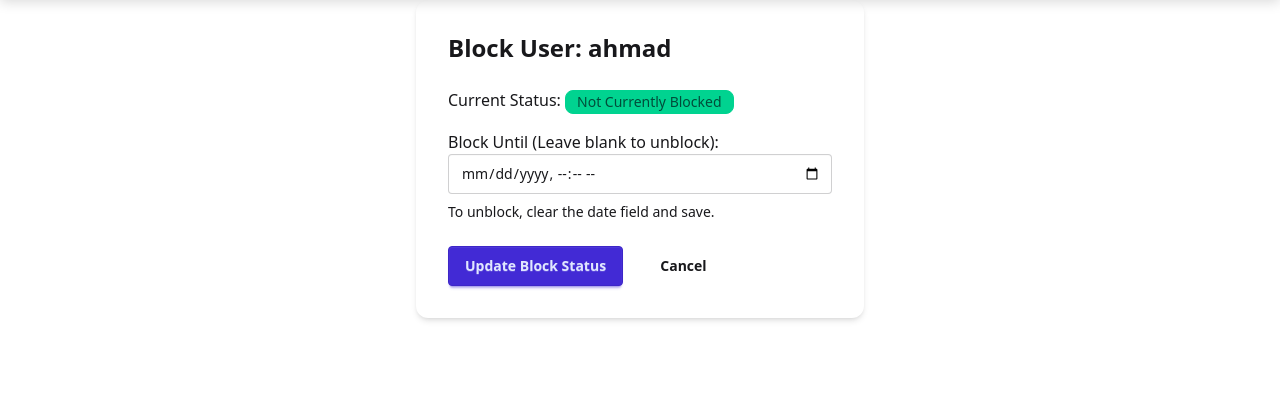
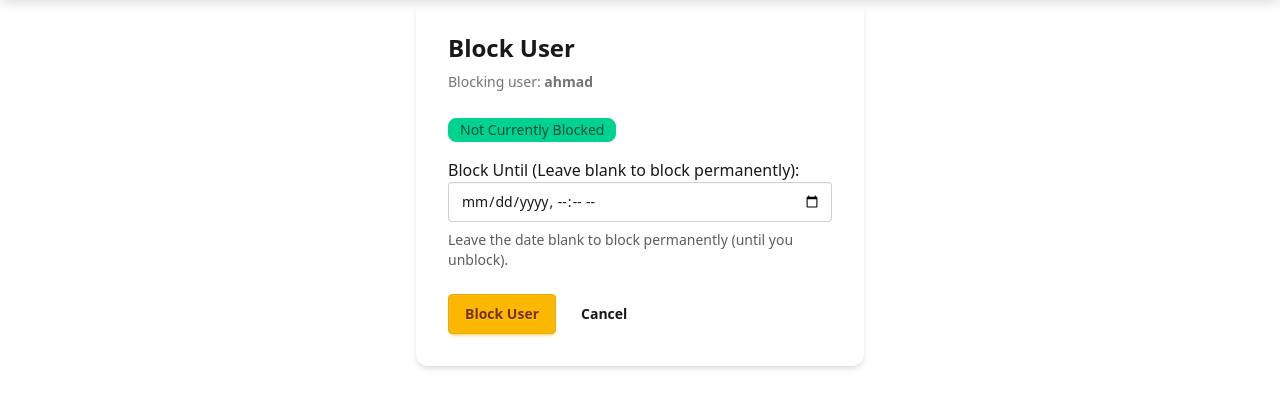
Before and after one commit to alikalary1997/NetMaster, a Django app: page /quiz/admin/users/block/11/ in a window 1280 px wide. Shown: the part 70-478 px from the top of the page. Run offline with Django 5.2, Linux system fonts and the light colour scheme; a user stored in the database is signed in; data comes from the database, SQL or seed files in the repository; both versions use the stored data as it was after the commit; style sheets or scripts are compiled from the project's sources.

Commit message:
chak krdni bashi block krdn

```diff
--- a/quiz/forms.py
+++ b/quiz/forms.py
@@ -155,11 +155,11 @@ class UserBlockForm(forms.ModelForm):
         widget=forms.DateTimeInput(
             attrs={"type": "datetime-local", "class": "input input-bordered w-full"}
         ),
-        label="Block Until (Leave blank to unblock)",
+        label="Block Until (Leave blank to block permanently)",
     )
 
     class Meta:
-        model = UserProfile  # Correctly targets UserProfile
+        model = UserProfile
         fields = ["blocked_until"]
 
     def clean_blocked_until(self):
--- a/quiz/models.py
+++ b/quiz/models.py
@@ -27,6 +27,9 @@ class UserProfile(models.Model):
     blocked_until = models.DateTimeField(
         null=True, blank=True
     )  # Field for temporary blocking
+    is_blocked = models.BooleanField(
+        default=False
+    )  # True when permanently blocked (no expiry)
     has_full_access = models.BooleanField(
         default=False
     )  # True when user has paid/granted full access
@@ -41,6 +44,13 @@ class UserProfile(models.Model):
         """Return True if premium is active (not expired)."""
         from django.utils import timezone
         return bool(self.premium_expires_at and self.premium_expires_at > timezone.now())
+
+    def is_currently_blocked(self):
+        """Return True if the user is blocked (permanently or temporarily)."""
+        from django.utils import timezone
+        if self.is_blocked:
+            return True
+        return bool(self.blocked_until and self.blocked_until > timezone.now())
 
     def premium_days_left(self):
         """Return number of full days remaining in premium, or 0."""
--- a/quiz/templates/quiz/custom_admin/user_block_form.html
+++ b/quiz/templates/quiz/custom_admin/user_block_form.html
@@ -4,11 +4,12 @@
 
 {% block content %}
 <div class="max-w-md mx-auto bg-base-100 p-8 rounded-xl shadow-md">
-    <h2 class="text-2xl font-bold mb-6">Block User: {{ user_to_block.username }}</h2>
-    <p class="mb-4">Current Status:
-        {# Access blocked_until via user_to_block.userprofile #}
-        {% if user_to_block.userprofile.blocked_until and user_to_block.userprofile.blocked_until > now %}
-            <span class="badge badge-warning">Blocked Until: {{ user_to_block.userprofile.blocked_until|date:"Y-m-d H:i" }}</span>
+    <h2 class="text-2xl font-bold mb-2">Block User</h2>
+    <p class="text-sm text-base-content/60 mb-6">Blocking user: <strong>{{ user_to_block.username }}</strong></p>
+
+    <p class="mb-4">
+        {% if user_to_block.userprofile.is_currently_blocked %}
+            <span class="badge badge-warning">Currently Blocked</span>
         {% else %}
             <span class="badge badge-success">Not Currently Blocked</span>
         {% endif %}
@@ -16,10 +17,12 @@
 
     <form method="post">
         {% csrf_token %}
-        {{ form.as_p }} {# Renders the form fields #}
-        <p class="text-sm text-base-content mt-2">To unblock, clear the date field and save.</p>
-        <button type="submit" class="btn btn-primary mt-6">Update Block Status</button>
-        <a href="{% url 'custom_admin_users' %}" class="btn btn-ghost mt-6 ml-4">Cancel</a>
+        {{ form.as_p }}
+        <p class="text-sm text-base-content/70 mt-2">Leave the date blank to block permanently (until you unblock).</p>
+        <div class="flex gap-2 mt-6">
+            <button type="submit" class="btn btn-warning">Block User</button>
+            <a href="{% url 'custom_admin_users' %}" class="btn btn-ghost">Cancel</a>
+        </div>
     </form>
 </div>
 {% endblock %}
--- a/quiz/views.py
+++ b/quiz/views.py
@@ -125,15 +125,12 @@ def test_list(request):
 
 @login_required
 def start_test(request, test_id):
-    # Check if user is blocked via their UserProfile
-    if (
-        request.user.userprofile.blocked_until
-        and request.user.userprofile.blocked_until > timezone.now()
-    ):
+    if request.user.userprofile.is_currently_blocked():
         messages.error(
             request,
             "You are temporarily blocked from taking tests until "
-            + request.user.userprofile.blocked_until.strftime("%Y-%m-%d %H:%M"),
+            + (request.user.userprofile.blocked_until.strftime("%Y-%m-%d %H:%M")
+               if request.user.userprofile.blocked_until else "further notice"),
         )
         return redirect("test_list")  # Redirect back to test list or home
 
@@ -166,15 +163,12 @@ def start_test(request, test_id):
 
 @login_required
 def take_question(request, attempt_id, question_index):
-    # Check if user is blocked via their UserProfile
-    if (
-        request.user.userprofile.blocked_until
-        and request.user.userprofile.blocked_until > timezone.now()
-    ):
+    if request.user.userprofile.is_currently_blocked():
         messages.error(
             request,
             "You are temporarily blocked from taking tests until "
-            + request.user.userprofile.blocked_until.strftime("%Y-%m-%d %H:%M"),
+            + (request.user.userprofile.blocked_until.strftime("%Y-%m-%d %H:%M")
+               if request.user.userprofile.blocked_until else "further notice"),
         )
         return redirect("test_list")
 
@@ -1513,16 +1507,22 @@ def custom_admin_users(request):
     elif filter_status == "normal":
         users_queryset = users_queryset.filter(is_staff=False)
     elif filter_status == "blocked":
+        from django.db.models import Q
         users_queryset = users_queryset.filter(
-            userprofile__blocked_until__isnull=False,
-            userprofile__blocked_until__gt=timezone.now(),
+            Q(userprofile__is_blocked=True)
+            | Q(
+                userprofile__blocked_until__isnull=False,
+                userprofile__blocked_until__gt=timezone.now(),
+            )
         )
     elif filter_status == "active":
+        from django.db.models import Q
         users_queryset = users_queryset.filter(
-            userprofile__blocked_until__isnull=True
-        ) | users_queryset.filter(
-            userprofile__blocked_until__lt=timezone.now()
-        )  # not blocked or block expired
+            userprofile__is_blocked=False
+        ).filter(
+            Q(userprofile__blocked_until__isnull=True)
+            | Q(userprofile__blocked_until__lt=timezone.now())
+        )
 
     context = {
         "users": users_queryset,
@@ -1646,17 +1646,22 @@ def custom_admin_block_user(request, user_id):
     if request.method == "POST":
         form = UserBlockForm(
             request.POST, instance=user_profile
-        )  # Target UserProfile instance
+        )
         if form.is_valid():
-            form.save()
-            messages.success(
-                request,
-                f"User '{user_to_block.username}' blocked until {user_profile.blocked_until}.",
-            )
+            blocked_until = form.cleaned_data.get("blocked_until")
+            if blocked_until:
+                # Temporary block with expiry
+                user_profile.is_blocked = False
+                user_profile.blocked_until = blocked_until
+                msg = f"User '{user_to_block.username}' blocked until {blocked_until}."
+            else:
+                # Permanent block (no expiry)
+                user_profile.is_blocked = True
+                user_profile.blocked_until = None
+                msg = f"User '{user_to_block.username}' blocked permanently."
+            user_profile.save()
+            messages.success(request, msg)
             return redirect("custom_admin_users")
-        else:
-            # If form is invalid, re-render with errors
-            messages.error(request, "Please correct the form errors.")
     else:
         form = UserBlockForm(instance=user_profile)  # Pre-fill if already blocked
 
@@ -1673,7 +1678,8 @@ def custom_admin_unblock_user(request, user_id):
     user_to_unblock = get_object_or_404(User, id=user_id)
     user_profile = user_to_unblock.userprofile
     if request.method == "POST":
-        user_profile.blocked_until = None  # Set to None to unblock
+        user_profile.blocked_until = None
+        user_profile.is_blocked = False
         user_profile.save()
         messages.success(request, f"User '{user_to_unblock.username}' unblocked.")
         return redirect("custom_admin_users")
```
Also changed, not shown: quiz/templates/quiz/custom_admin/users_list.html (+6 -2 lines), db.sqlite3, quiz/migrations/0010_userprofile_is_blocked.py (added).
